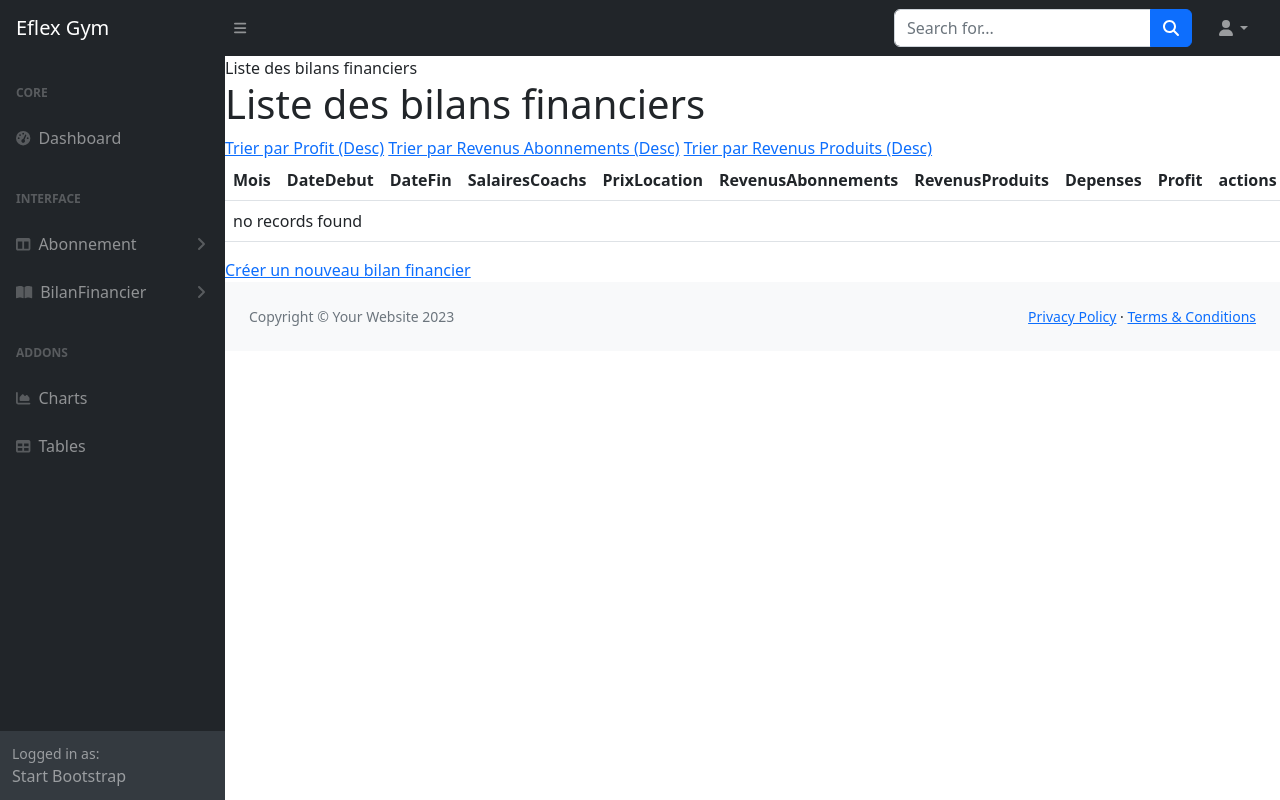
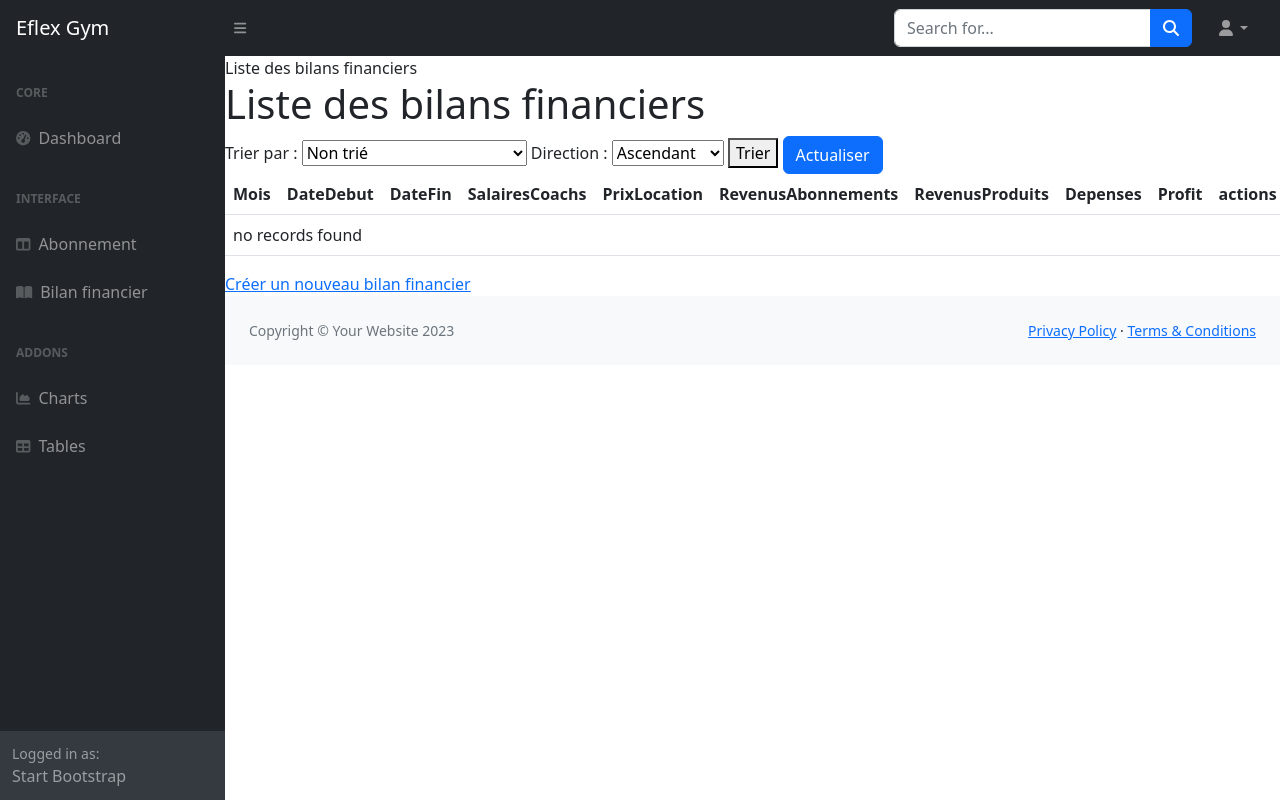
Before and after one commit to yassinehassine/EFLEXGYM, a Symfony app: template templates/bilan_financier/index.html.twig in a window 1280 px wide. Run offline with Twig, Linux system fonts and the light colour scheme; the template is opened without the code that fills it, so the values that code supplies are empty; some libraries are stand-ins or nearby versions.

Commit message:
Navigation

```diff
--- a/config/routes.yaml
+++ b/config/routes.yaml
@@ -4,6 +4,11 @@
 app_bilan_financier_index:
     path: /bilan_financier
     controller: App\Controller\BilanFinancierController::index
+    methods: GET
+
+app_abonnement_index:
+    path: /abonnement
+    controller: App\Controller\AbonnementController::index
     methods: GET
 
 app_bilan_financier_show:
--- a/config/services.yaml
+++ b/config/services.yaml
@@ -16,7 +16,10 @@ services:
     App\twig\MonthTranslatorExtension:
         tags: [twig.extension]
 
-
+    App\Controller\BilanFinancierController:
+        arguments:
+            $entityManager: '@doctrine.orm.entity_manager'
+            $logger: '@logger'
     # Define repository services for autowiring
     App\Repository\:
         resource: '../src/Repository'
--- a/templates/abonnement/_form.html.twig
+++ b/templates/abonnement/_form.html.twig
@@ -8,11 +8,10 @@
     {{ form_row(form.dateFin) }}
     {{ form_row(form.etat) }}
 
-    {# Ajoutez ces lignes pour sélectionner l'adhérent et le bilan financier #}
     {{ form_row(form.idAdherent) }}
     {{ form_row(form.idBilanFinancier) }}
 
-    <button class="btn">{{ button_label|default('Save') }}</button>
+    <button class="btn">{{ button_label|default('sauvegarder') }}</button>
 {{ form_end(form) }}
 
 {% if form_errors(form.prix) %}
--- a/templates/abonnement/new.html.twig
+++ b/templates/abonnement/new.html.twig
@@ -1,8 +1,8 @@
 {% extends 'back.html.twig' %}
-{% block title %}New Abonnement{% endblock %}
+{% block title %}Ajouter un abonnement{% endblock %}
 
 {% block body %}
-    <h1>Create new Abonnement</h1>
+    <h1>Ajouter un abonnement</h1>
 
     {{ include('abonnement/_form.html.twig') }}
 
@@ -37,5 +37,5 @@
 </style>
 
 
-    <a href="{{ path('app_abonnement_index') }}">back to list</a>
+    <a href="{{ path('app_abonnement_index') }}">Retour</a>
 {% endblock %}
--- a/templates/back.html.twig
+++ b/templates/back.html.twig
@@ -49,28 +49,23 @@
                                 Dashboard
                             </a>
                             <div class="sb-sidenav-menu-heading">Interface</div>
-                            <a class="nav-link collapsed" href="#" data-bs-toggle="collapse" data-bs-target="#collapseLayouts" aria-expanded="false" aria-controls="collapseLayouts">
-                                <div class="sb-nav-link-icon"><i class="fas fa-columns"></i></div>
+                            <a  class="nav-link" href="{{ path('app_abonnement_index') }}"  data-bs-target="#collapseLayouts" aria-expanded="false" aria-controls="collapseLayouts">
+                                <div class="sb-nav-link-icon"  "><i class="fas fa-columns"></i></div>
                                 Abonnement
-                                <div class="sb-sidenav-collapse-arrow"><i class="fas fa-angle-down"></i></div>
+
                             </a>
                             <div class="collapse" id="collapseLayouts" aria-labelledby="headingOne" data-bs-parent="#sidenavAccordion">
-                                <nav class="sb-sidenav-menu-nested nav">
-                                    <a class="nav-link" href="layout-static.html">Static Navigation</a>
-                                    <a class="nav-link" href="layout-sidenav-light.html">Light Sidenav</a>
-                                </nav>
+
                             </div>
-                            <a class="nav-link collapsed" href="#" data-bs-toggle="collapse" data-bs-target="#collapsePages" aria-expanded="false" aria-controls="collapsePages">
+                            <a class="nav-link " href="{{ path('app_bilan_financier_index') }}"  data-bs-target="#collapsePages" aria-expanded="false" aria-controls="collapsePages">
                                 <div class="sb-nav-link-icon"><i class="fas fa-book-open"></i></div>
-                                BilanFinancier
-                                <div class="sb-sidenav-collapse-arrow"><i class="fas fa-angle-down"></i></div>
+                                Bilan financier
+
+
                             </a>
                             <div class="collapse" id="collapsePages" aria-labelledby="headingTwo" data-bs-parent="#sidenavAccordion">
                                 <nav class="sb-sidenav-menu-nested nav accordion" id="sidenavAccordionPages">
-                                    <a class="nav-link collapsed" href="#" data-bs-toggle="collapse" data-bs-target="#pagesCollapseAuth" aria-expanded="false" aria-controls="pagesCollapseAuth">
-                                        Authentication
-                                        <div class="sb-sidenav-collapse-arrow"><i class="fas fa-angle-down"></i></div>
-                                    </a>
+
                                     <div class="collapse" id="pagesCollapseAuth" aria-labelledby="headingOne" data-bs-parent="#sidenavAccordionPages">
                                         <nav class="sb-sidenav-menu-nested nav">
                                             <a class="nav-link" href="login.html">Login</a>
@@ -78,10 +73,7 @@
                                             <a class="nav-link" href="password.html">Forgot Password</a>
                                         </nav>
                                     </div>
-                                    <a class="nav-link collapsed" href="#" data-bs-toggle="collapse" data-bs-target="#pagesCollapseError" aria-expanded="false" aria-controls="pagesCollapseError">
-                                        Error
-                                        <div class="sb-sidenav-collapse-arrow"><i class="fas fa-angle-down"></i></div>
-                                    </a>
+
                                     <div class="collapse" id="pagesCollapseError" aria-labelledby="headingOne" data-bs-parent="#sidenavAccordionPages">
                                         <nav class="sb-sidenav-menu-nested nav">
                                             <a class="nav-link" href="401.html">401 Page</a>
--- a/templates/bilan_financier/_form.html.twig
+++ b/templates/bilan_financier/_form.html.twig
@@ -15,7 +15,7 @@
         {{ form_widget(form.depenses) }}
     </div>
     {{ form_row(form.profit) }}
-    <button class="btn">{{ button_label|default('Save') }}</button>
+    <button class="btn">{{ button_label|default('sauvegarder') }}</button>
 {{ form_end(form) }}
 
 {% if form_errors(form.prixLocation) %}
--- a/templates/bilan_financier/edit.html.twig
+++ b/templates/bilan_financier/edit.html.twig
@@ -6,7 +6,6 @@
 {% block body %}
     <h1>Modifier un bilan financier</h1>
 
-    <!-- Boutons pour récupérer les valeurs -->
     <button onclick="obtenirRevenusAbonnements()">Obtenir Revenus Abonnements</button>
     <span id="revenusAbonnementsSpan"></span><br><br>
 
--- a/templates/bilan_financier/index.html.twig
+++ b/templates/bilan_financier/index.html.twig
@@ -4,9 +4,24 @@
 {% block body %}
     <h1>Liste des bilans financiers </h1>
      <div>
-        <a href="{{ path('app_bilan_financier_index', {'sort': 'profit', 'direction': 'desc'}) }}">Trier par Profit (Desc)</a>
-        <a href="{{ path('app_bilan_financier_index', {'sort': 'revenusAbonnements', 'direction': 'desc'}) }}">Trier par Revenus Abonnements (Desc)</a>
-        <a href="{{ path('app_bilan_financier_index', {'sort': 'revenusProduits', 'direction': 'desc'}) }}">Trier par Revenus Produits (Desc)</a>
+        <form method="get" action="{{ path('app_bilan_financier_index') }}">
+         <form method="get" action="{{ path('app_bilan_financier_index') }}">
+            <label for="sort_field">Trier par :</label>
+            <select name="sort_field" id="sort_field">
+                <option value="">Non trié</option>
+
+                <option value="revenusAbonnements">Revenus des abonnements</option>
+                <option value="revenusProduits">Revenus des produits</option>
+                <option value="profit">Profit</option>
+            </select>
+            <label for="sort_direction">Direction :</label>
+            <select name="sort_direction" id="sort_direction">
+                <option value="asc">Ascendant</option>
+                <option value="desc">Descendant</option>
+            </select>
+            <button type="submit">Trier</button>
+            <a href="{{ path('app_bilan_financier_index') }}" class="btn btn-primary">Actualiser</a>
+        </form>
     </div>
     <table class="table">
         <thead>
@@ -36,8 +51,8 @@
                 <td>{{ bilan_financier.depenses }}</td>
                 <td>{{ bilan_financier.profit }}</td>
                 <td>
-                    <a href="{{ path('app_bilan_financier_show', {'id': bilan_financier.id}) }}">show</a>
-                    <a href="{{ path('app_bilan_financier_edit', {'id': bilan_financier.id}) }}">edit</a>
+                    <a href="{{ path('app_bilan_financier_show', {'id': bilan_financier.id}) }}">Détails</a>
+                    <a href="{{ path('app_bilan_financier_edit', {'id': bilan_financier.id}) }}">Modifier</a>
                 </td>
             </tr>
         {% else %}
--- a/templates/bilan_financier/new.html.twig
+++ b/templates/bilan_financier/new.html.twig
@@ -7,7 +7,7 @@
 
     {{ include('bilan_financier/_form.html.twig') }}
 
-    <a href="{{ path('app_bilan_financier_index') }}">back to list</a>
+    <a href="{{ path('app_bilan_financier_index') }}">Retour</a>
     <style>
     /* Style the alert box */
     .alert {
```
Also changed, not shown: src/Controller/BilanFinancierController.php (+10 -5 lines), templates/abonnement/edit.html.twig (+4 -4 lines), templates/abonnement/index.html.twig (+7 -7 lines).
